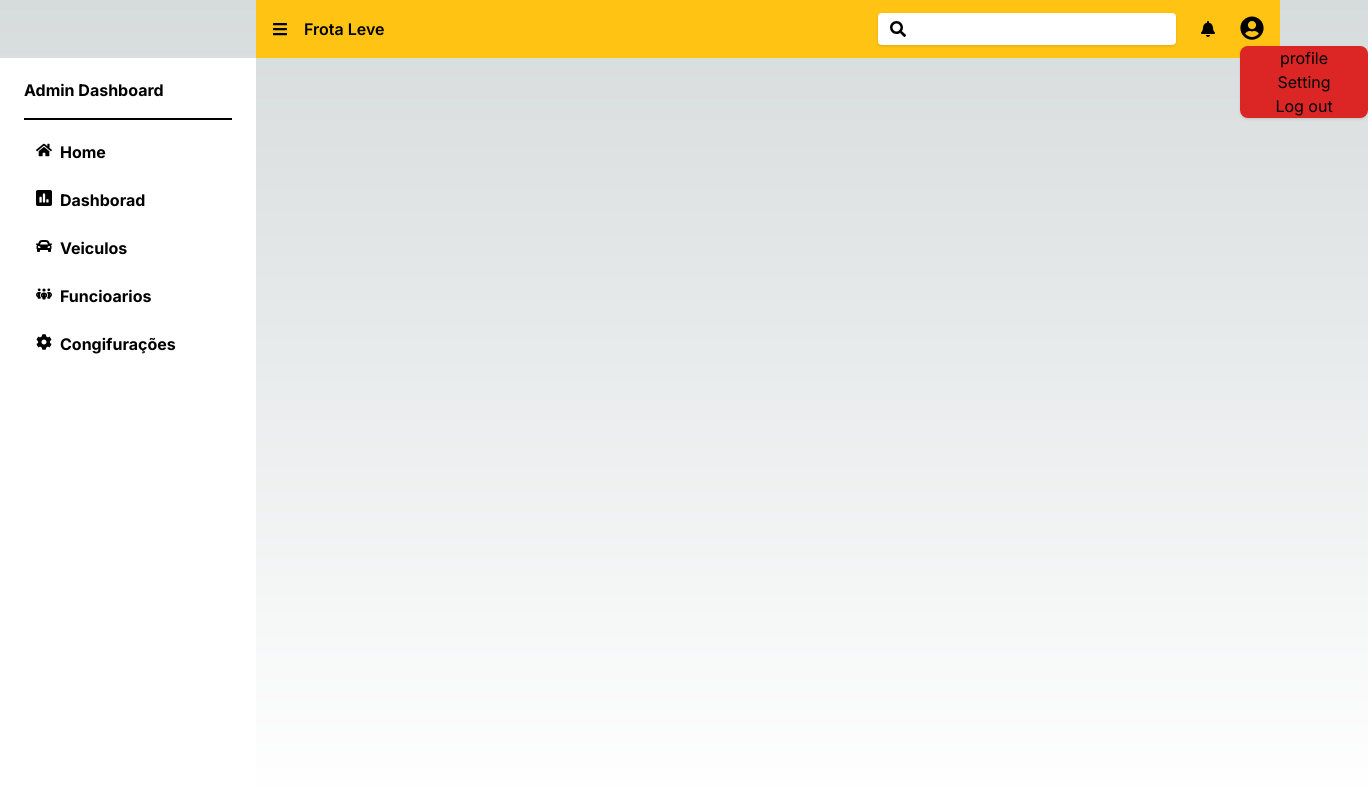
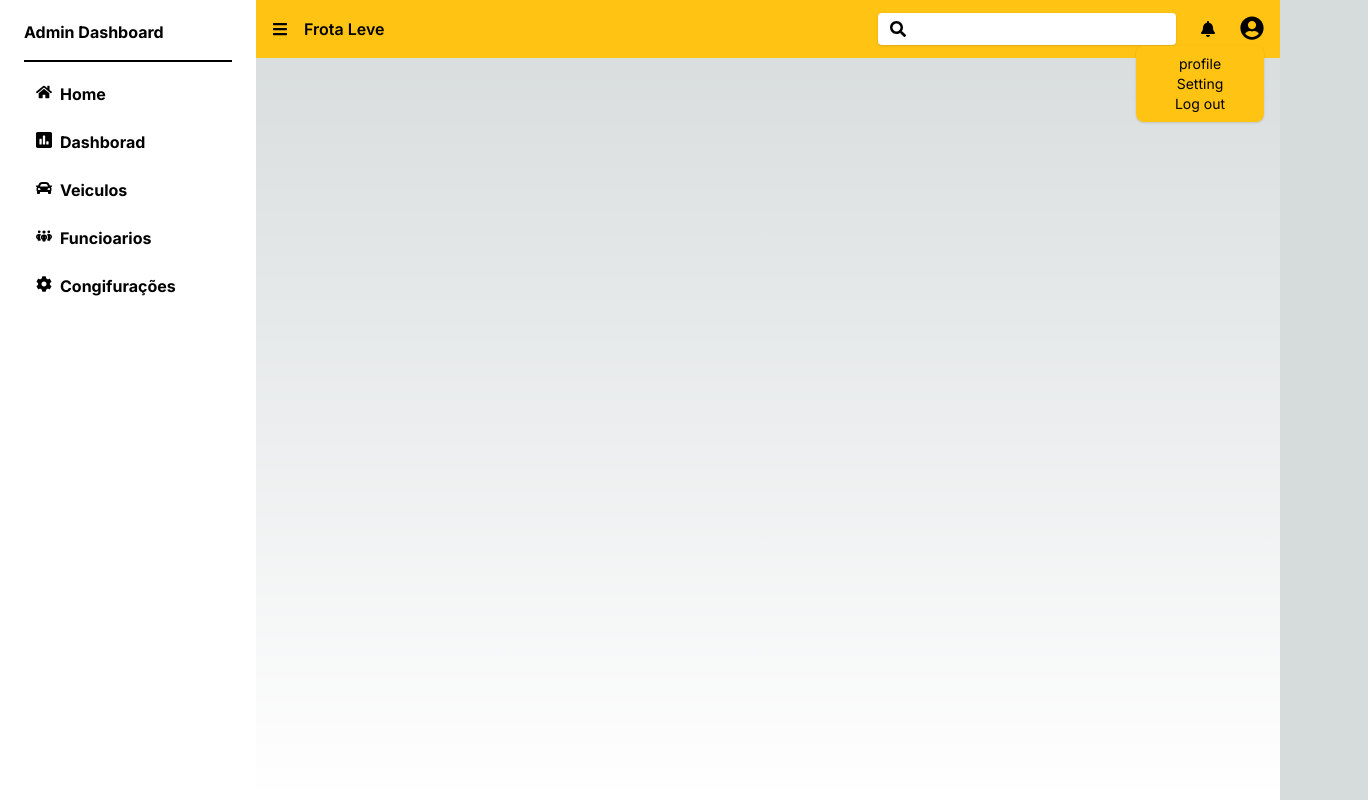
Before and after one commit to frota-leve/frota-leve-web, a Next.js app in the folder frota-leve-web/: page /milena in a window 1280 px wide. Both pictures are taken after a click on the button 1252 px from the left and 26 px from the top of the page. Shown: the whole page, 1368 px wide, since content can reach past the window. Built offline with nearby package versions, Linux system fonts and the light colour scheme.

Commit message:
correcao dos meus erros

```diff
--- a/frota-leve-web/src/app/milena/page.tsx
+++ b/frota-leve-web/src/app/milena/page.tsx
@@ -9,8 +9,9 @@ const Milena = () => {
     <div className='w-full h-full'>
 
     {/* <Login/> */}
-     <Navbar/>
+     {/* <Navbar/>  */}
     <Sidebar/>
+    <Dashboard/>
 
 
 
--- a/frota-leve-web/src/components/Dashboard.jsx
+++ b/frota-leve-web/src/components/Dashboard.jsx
@@ -5,8 +5,8 @@ import Sidebar from './Sidebar'
 const Dashboard = ({sidenbarToggle,setSidebarToggle}) => {
   return (
     <div className='w-full'>
-        <Navbar/>
-        <Sidebar/>
+    <Navbar/>
+
 
     </div>
   )
--- a/frota-leve-web/src/components/Navbar.jsx
+++ b/frota-leve-web/src/components/Navbar.jsx
@@ -21,8 +21,8 @@ const Navbar = () => {
         <div className='relative'>
           <button className='text-black group'>
             <FaUserCircle className='w-6 h-6 mt-1'/>
-            <div className='z-10 hidden absolute  bg-red-600 rounded-lg shadow w-32 group-focus:block top-full'>
-              <ul>
+            <div className='z-10 hidden absolute  bg-[#FFC314] rounded-lg shadow w-32 group-focus:block top-full right-0'>
+              <ul className='py-2 text-sm text-gray'>
                 <li> <a href="">profile</a></li>
                 <li> <a href="">Setting</a></li>
                 <li> <a href="">Log out</a></li>
```
